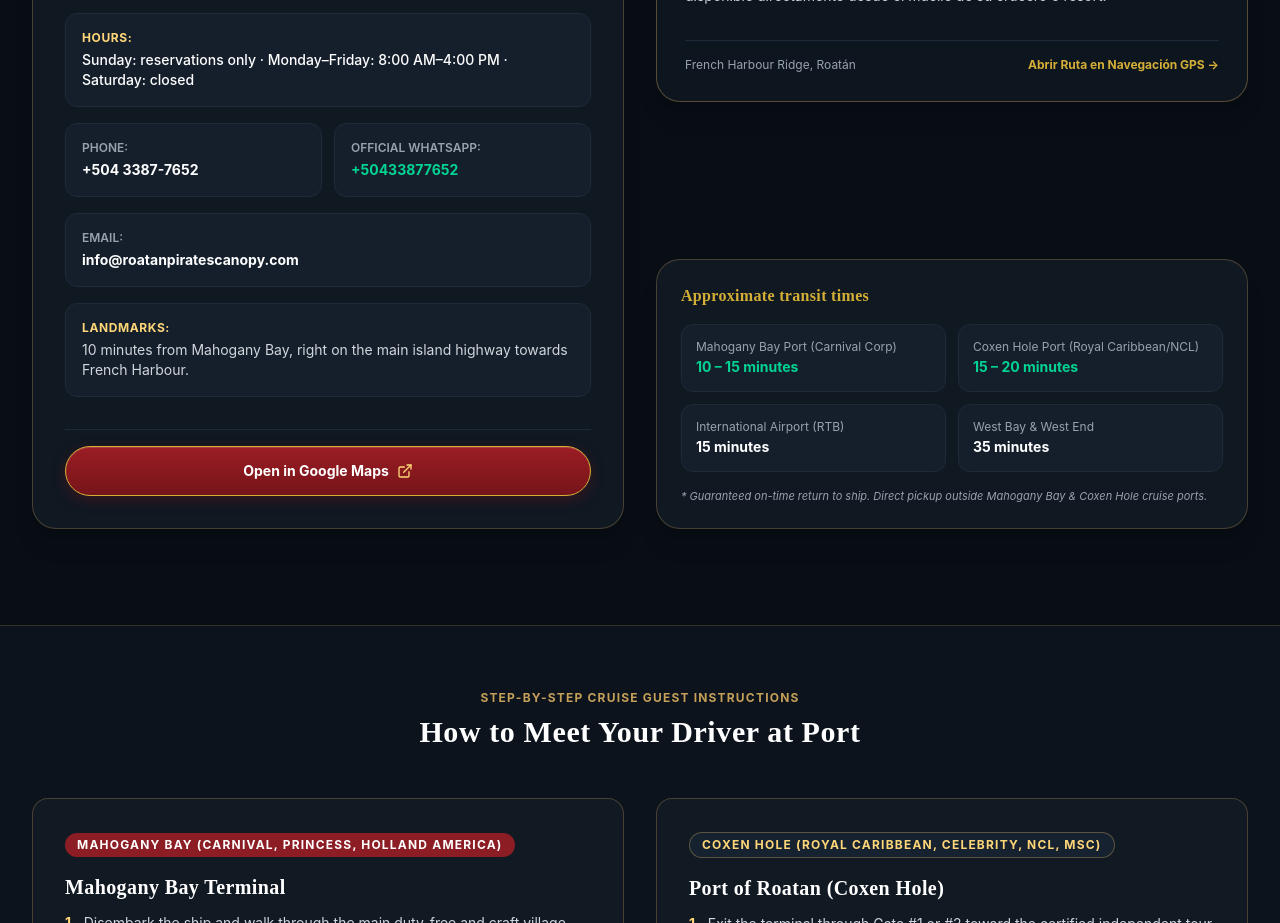
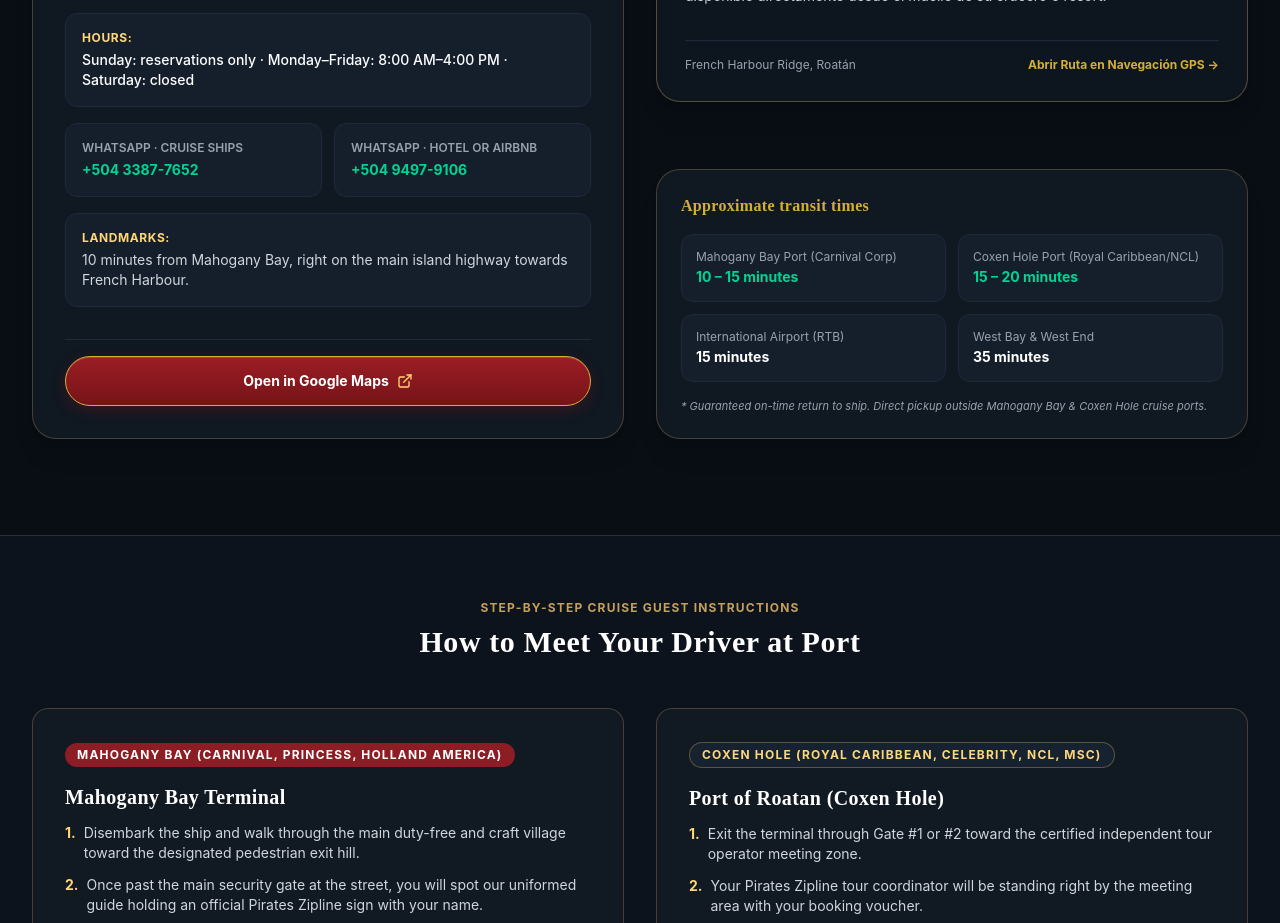
Before and after one commit to Bryan-max95/roatanpiratescanopyzipline.bwp, a Next.js app: page /ubicacion in a window 1280 px wide. Shown: the part 920-1843 px from the top of the page. Built offline with nearby package versions, Linux system fonts and the light colour scheme; no server answers; the database is empty.

Commit message:
Refactor contact information display in LocationSection

```diff
--- a/components/LocationSection.tsx
+++ b/components/LocationSection.tsx
@@ -12,6 +12,10 @@
 
 export function LocationSection({ lang, siteConfig }: LocationSectionProps) {
   const t = translations[lang];
+  const contactChannels = [
+    { number: '+504 3387-7652', whatsapp: '50433877652', label: lang === 'es' ? 'Cruceros' : 'Cruise ships' },
+    { number: '+504 9497-9106', whatsapp: '50494979106', label: lang === 'es' ? 'Hotel o Airbnb' : 'Hotel or Airbnb' },
+  ];
 
   return (
     <section id="ubicacion" className="py-24 bg-[#090e15] relative text-white">
@@ -61,37 +65,21 @@
                 </div>
 
                 <div className="grid grid-cols-1 sm:grid-cols-2 gap-3">
-                  <div className="p-4 bg-[#151f2c] rounded-xl border border-gray-800">
+                  {contactChannels.map(channel => (
+                    <div key={channel.whatsapp} className="p-4 bg-[#151f2c] rounded-xl border border-gray-800">
                       <span className="text-xs text-gray-400 block mb-1 uppercase font-semibold">
-                      {t.location.phoneLabel}
-                    </span>
-                    <a href={`tel:${siteConfig.phone}`} className="font-bold text-white hover:text-[#ffd778] block">
-                      {siteConfig.phone}
-                    </a>
-                  </div>
-
-                  <div className="p-4 bg-[#151f2c] rounded-xl border border-gray-800">
-                    <span className="text-xs text-gray-400 block mb-1 uppercase font-semibold">
-                      {t.location.whatsappLabel}
+                        WhatsApp · {channel.label}
                       </span>
                       <a
-                      href={`https://wa.me/${siteConfig.whatsapp.replace(/[^0-9]/g, '')}`}
+                        href={`https://wa.me/${channel.whatsapp}`}
                         target="_blank"
                         rel="noreferrer"
                         className="font-bold text-emerald-400 hover:text-emerald-300 block"
                       >
-                      {siteConfig.whatsapp}
+                        {channel.number}
                       </a>
                     </div>
-                </div>
-
-                <div className="p-4 bg-[#151f2c] rounded-xl border border-gray-800">
-                  <span className="text-xs text-gray-400 block mb-1 uppercase font-semibold">
-                    {t.location.emailLabel}
-                  </span>
-                  <a href={`mailto:${siteConfig.email}`} className="font-bold text-white hover:text-[#ffd778]">
-                    {siteConfig.email}
-                  </a>
+                  ))}
                 </div>
 
                 <div className="p-4 bg-[#151f2c] rounded-xl border border-gray-800">
```
Lines whose indentation alone changed are shown as unchanged.
